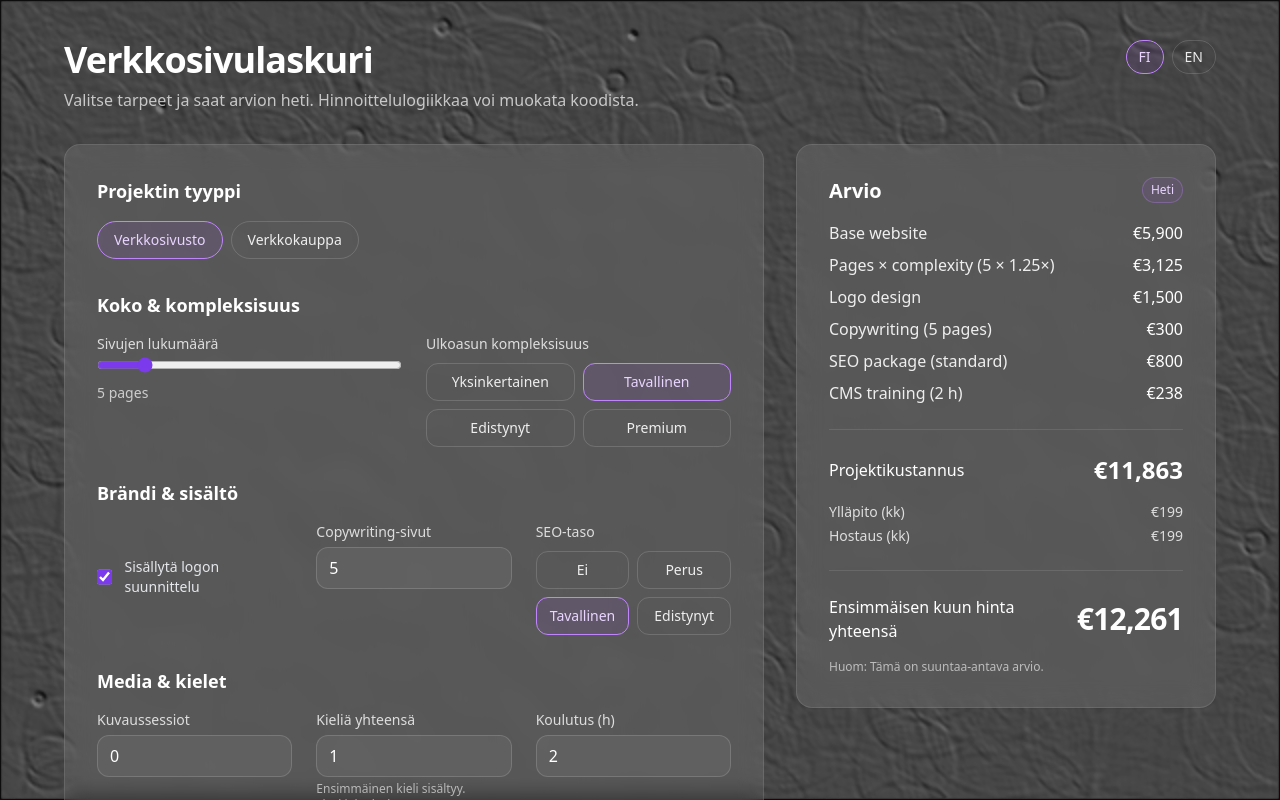
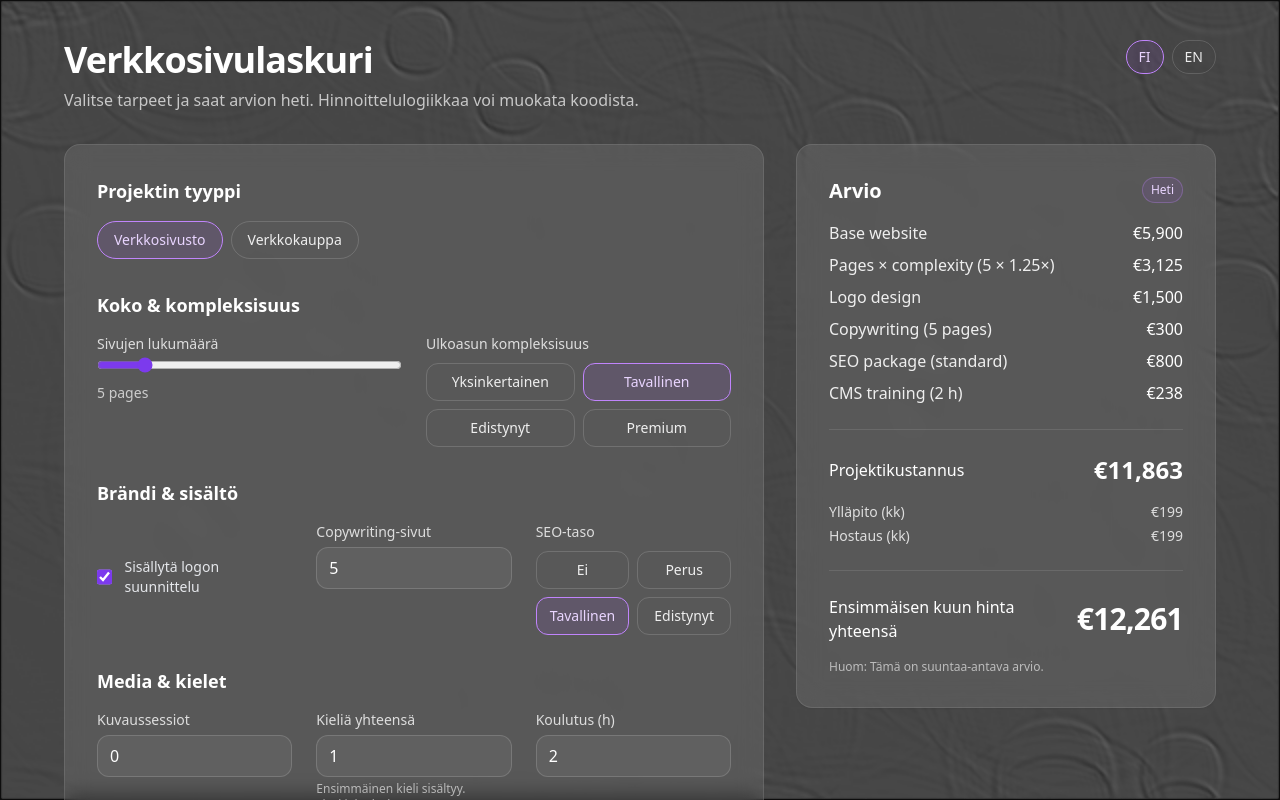
Before and after one commit to joniwinsten-lab/odoo-calculator, a Next.js app: page / in a window 1280 px wide. Shown: the top 800 px of the page. Built offline with nearby package versions, Linux system fonts and the light colour scheme.

Commit message:
feat(bg): water-surface ripple background with raindrop hits v2

```diff
--- a/src/app/layout.tsx
+++ b/src/app/layout.tsx
@@ -14,7 +14,7 @@ export default function RootLayout({ children }: { children: React.ReactNode })
       <body>
         <main className="relative min-h-screen text-white">
           <BackgroundRipples
-            dropsPerSecond={140}      // ↑ enemmän osumia = elävämpi pinta
+            dropsPerSecond={20}      // ↑ enemmän osumia = elävämpi pinta
             dropStrength={1.4}        // renkaiden voimakkuus
             damping={0.987}           // hitaampi vaimeneminen
             resolutionScale={0.5}     // suorituskyky/terävyys
```
